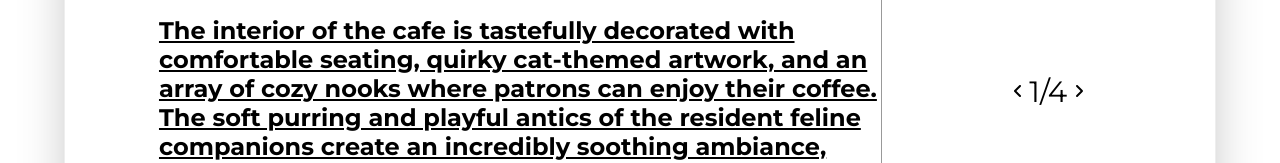
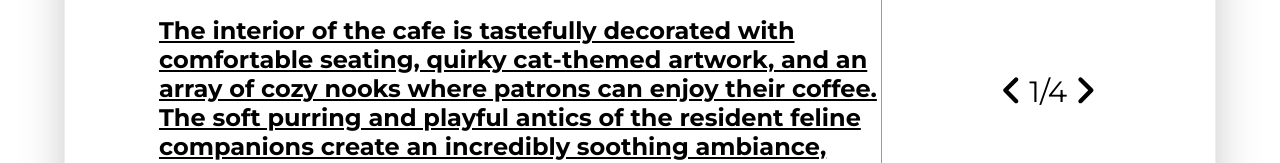
Before and after one commit to lllKoMaHDoRlll/web-project-extended, an Angular app: page / in a window 1280 px wide. Shown: the part 5930-6093 px from the top of the page. Built offline with nearby package versions, Linux system fonts and the light colour scheme.

Commit message:
fix reviews icon styles

```diff
--- a/src/app/reviews/reviews.component.css
+++ b/src/app/reviews/reviews.component.css
@@ -87,9 +87,8 @@
   font-size: 22pt;
 }
 
-#reviews-pagination-arrow-left > i,
-#reviews-pagination-arrow-right > i {
-  font-size: 30pt;
+fa-icon {
+  font-size: 26pt;
   cursor: pointer;
 }
 
```
